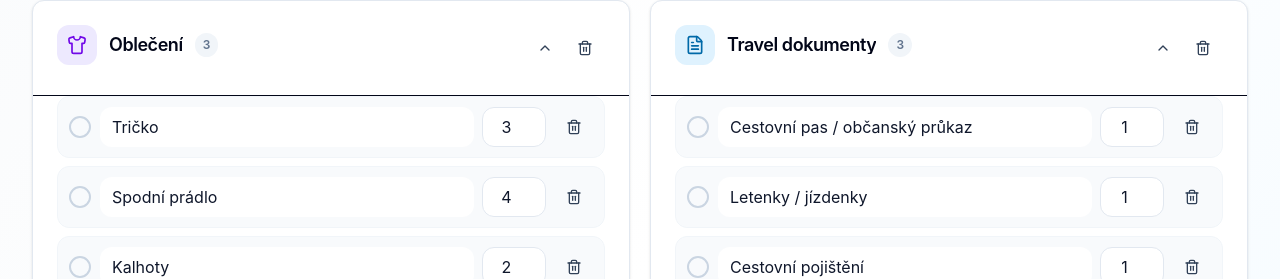
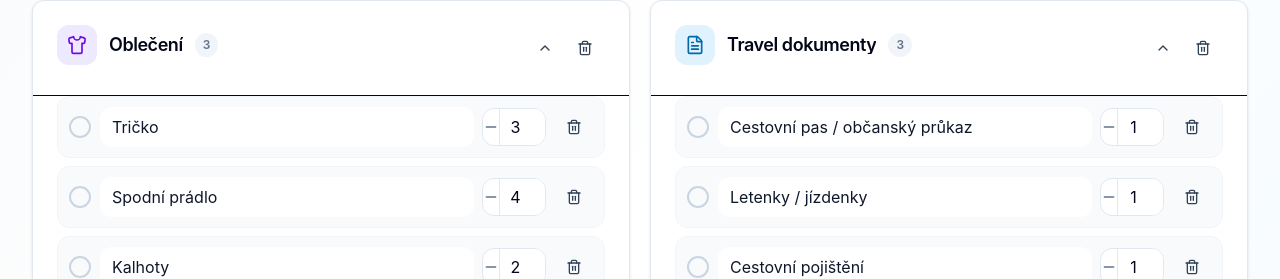
Before and after one commit to ZdenkaChrzova/travel-packing-list, a React (Vite) app: page / in a window 1280 px wide. Both pictures are taken after a click on the button "New Trip". Shown: the part 521-800 px from the top of the page. Built offline with nearby package versions, Linux system fonts and the light colour scheme.

Commit message:
Replace input increment/decrement with buttons

```diff
--- a/src/App.jsx
+++ b/src/App.jsx
@@ -4,7 +4,7 @@ import {
   Archive, ArchiveRestore, BookOpen, Briefcase, CalendarDays, Camera, Car,
   CheckCircle2, ChevronDown, ChevronUp, Circle, CloudSun, Copy, Database,
   Download, Dumbbell, FileText, FolderPlus, Gift, HeartPulse, Home, Luggage,
-  MapPin, MoreHorizontal, Plane, Plug, Plus, RotateCcw, Search, Shirt,
+  MapPin, Minus, MoreHorizontal, Plane, Plug, Plus, RotateCcw, Search, Shirt,
   Share2, Sparkles, Trash2, Upload, Utensils, Train, Footprints
 } from "lucide-react";
 import { Button } from "@/components/ui/button";
@@ -428,17 +428,61 @@ export default function PackingListApp() {
   />
 </div>
 <div className="w-16 shrink-0">
-  <Input
+ <div className="flex shrink-0 items-center overflow-hidden rounded-xl border border-slate-200 bg-white">
+  <button
+    type="button"
+    aria-label={`Snížit počet položky ${item.name}`}
+    onClick={() =>
+      updateItem(category.id, item.id, {
+        quantity: Math.max(1, (Number(item.quantity) || 1) - 1),
+      })
+    }
+    className="flex h-9 w-9 items-center justify-center text-slate-500 transition hover:bg-slate-100 active:bg-slate-200"
+  >
+    <Minus className="h-4 w-4" />
+  </button>
+
+  <input
     type="number"
     min="1"
-    value={item.quantity}
-    onChange={e =>
+    inputMode="numeric"
+    pattern="[0-9]*"
+    value={item.quantity ?? ""}
+    onChange={e => {
+      const value = e.target.value;
+
       updateItem(category.id, item.id, {
-        quantity: Math.max(1, Number(e.target.value) || 1),
+        quantity:
+          value === ""
+            ? ""
+            : Math.max(1, Math.floor(Number(value) || 1)),
+      });
+    }}
+    onBlur={e =>
+      updateItem(category.id, item.id, {
+        quantity: Math.max(
+          1,
+          Math.floor(Number(e.target.value) || 1)
+        ),
       })
     }
-    className="h-9 text-center"
+    aria-label={`Počet kusů položky ${item.name}`}
+    className="h-9 w-12 border-x border-slate-200 bg-white text-center text-sm outline-none"
   />
+
+  <button
+    type="button"
+    aria-label={`Zvýšit počet položky ${item.name}`}
+    onClick={() =>
+      updateItem(category.id, item.id, {
+        quantity: (Number(item.quantity) || 1) + 1,
+      })
+    }
+    className="flex h-9 w-9 items-center justify-center text-slate-500 transition hover:bg-slate-100 active:bg-slate-200"
+  >
+    <Plus className="h-4 w-4" />
+  </button>
+</div>
 </div>
 <Button variant="ghost" size="icon" onClick={() => removeItem(category.id, item.id)} className="text-slate-300 hover:text-red-600"><Trash2 className="h-4 w-4"/></Button></div>) : <p className="rounded-xl border border-dashed p-5 text-center text-sm text-slate-400">Žádné položky</p>}</div><div className="mt-4 grid grid-cols-[minmax(0,1fr)_64px_auto] gap-2"><Input value={newItems[category.id] || ""} onChange={e => setNewItems(v => ({ ...v, [category.id]: e.target.value }))} onKeyDown={e => e.key === "Enter" && addItem(category.id)} placeholder="Nová položka"/><Input type="number" min="1" value={newQuantities[category.id] || 1} onChange={e => setNewQuantities(v => ({ ...v, [category.id]: e.target.value }))}/><Button onClick={() => addItem(category.id)} className="bg-sky-600"><Plus className="h-4 w-4"/><span className="hidden sm:inline">Přidat</span></Button></div></CardContent>}
         </Card>})}</div>
```
